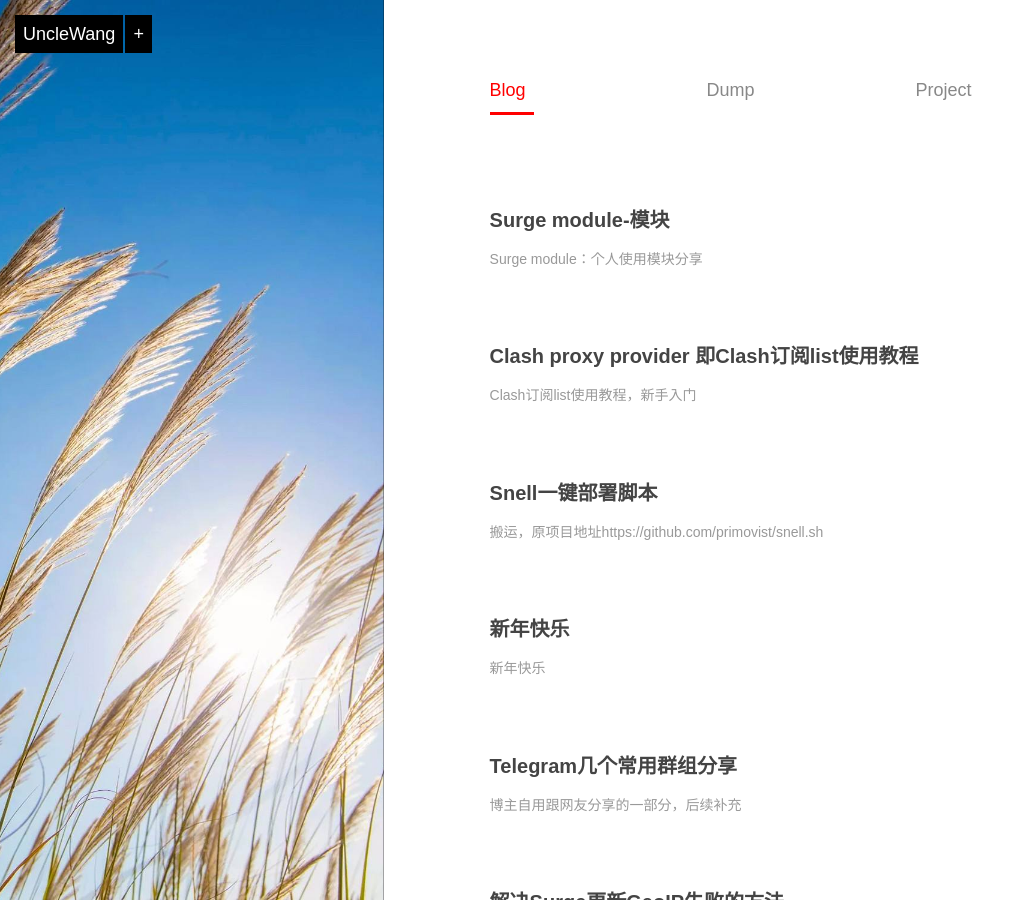
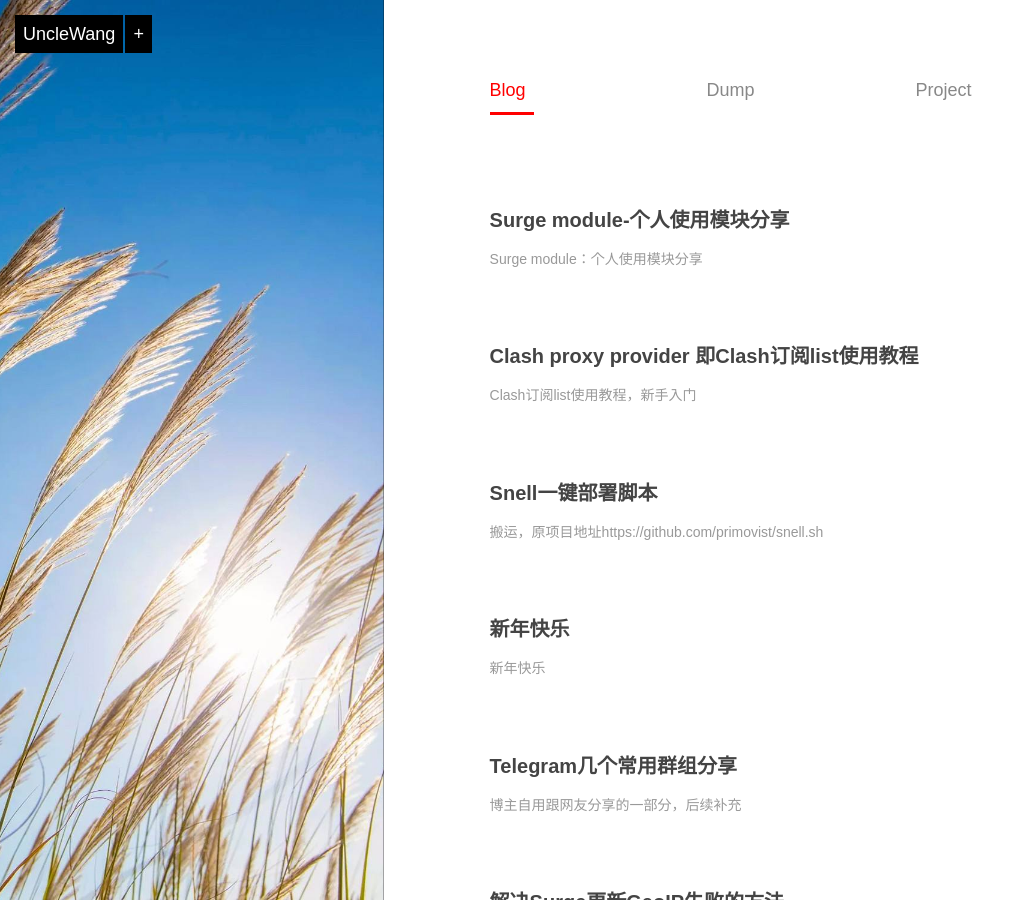
Before and after one commit to Darren-X1/Net-Door, a Jekyll site: the page built from index.md, in a window 1280 px wide and 900 px high. Shown: the whole window, without its empty margins (0-1034 px from the left). Built offline with Jekyll 4.4.1, drawn with Linux system fonts in a browser that asks for light colours.

Commit message:
Update 2020-04-18-module.md

```diff
--- a/_posts/blog/2020-04-18-module.md
+++ b/_posts/blog/2020-04-18-module.md
@@ -1,11 +1,12 @@
 ---
 layout: post
-title: Surge module-模块
+title: Surge module-个人使用模块分享
 description: Surge module：个人使用模块分享
 category: blog
 ---
 
- Surge module：个人使用模块分享
+ # Surge module：个人使用模块分享
+
 ===
 
 * General.sgmodule：自定义surge基础配置，可根据复制内容到本地Module修改使用     [长按复制链接](https://raw.githubusercontent.com/Darren-X1/S/master/Module/General.sgmodule)
```
